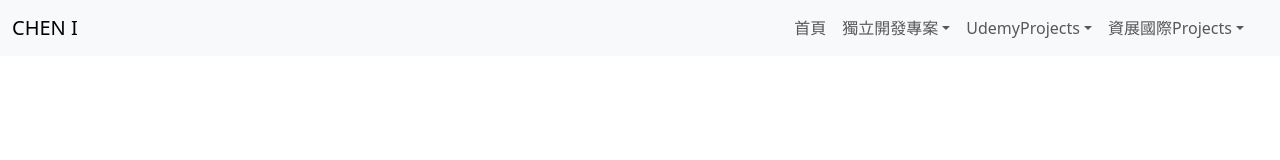
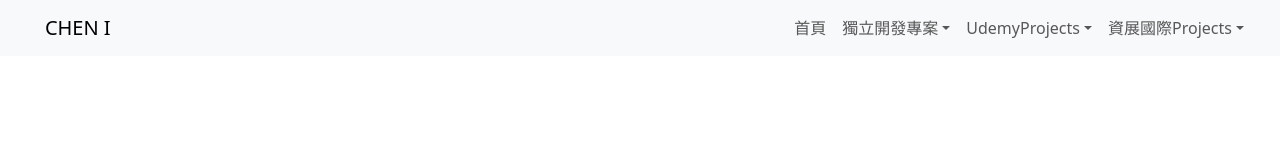
Before and after one commit to odenmeow/Portfolio, a Next.js app in the folder my-next/: page / in a window 1280 px wide. Shown: the top 160 px of the page. Built offline with nearby package versions, Linux system fonts and the light colour scheme.

Commit message:
section 4-3 改回右邊，比較好操作@@

```diff
--- a/my-next/components/layout.js
+++ b/my-next/components/layout.js
@@ -46,22 +46,22 @@ export default function Layout({ children, bubbleStatus }) {
         fixed="top"
       >
         <Container fluid>
-          <Navbar.Toggle aria-controls={`offcanvasNavbar-expand-${false}`} />
-
           <Navbar.Brand
             href="#"
             style={{
               marginLeft: "auto",
               marginRight: "auto",
               textAlign: "center",
+              transform: "translate(50%,0)",
             }}
           >
             {navTitle}
           </Navbar.Brand>
+          <Navbar.Toggle aria-controls={`offcanvasNavbar-expand-${false}`} />
           <Navbar.Offcanvas
             id={`offcanvasNavbar-expand-${false}`}
             aria-labelledby={`offcanvasNavbarLabel-expand-${false}`}
-            placement="start"
+            placement="end"
             style={{ width: "50%" }}
           >
             <Offcanvas.Header closeButton>
```
